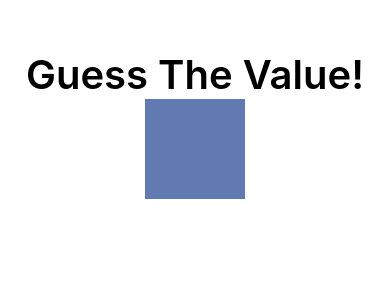
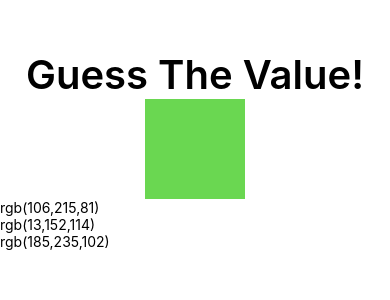
Before and after one commit to JesseKartabani/rgb-color-guesser, a React Native app: screen / in a window 390 px wide. Shown: the top 300 px of the page. Built offline with nearby package versions, Linux system fonts and the light colour scheme.

Commit message:
Complete logic

```diff
--- a/components/ColorGuess.js
+++ b/components/ColorGuess.js
@@ -1,12 +1,15 @@
-import { StyleSheet, Text, View } from "react-native";
+import { StyleSheet, Text, View, TouchableOpacity } from "react-native";
 import React, { useEffect, useState } from "react";
 import { SafeAreaView } from "react-native-safe-area-context";
 
 const ColorGuess = () => {
   // Track if users answer is correct
-  const [correctAnswer, setCorrectAnswer] = useState([false]);
-  // State of color
+  const [correctAnswer, setCorrectAnswer] = useState(["false"]);
+  // State of colors
   const [color, setColor] = useState([]);
+  const [fakeColor, setFakeColor] = useState([]);
+  const [fakeColor1, setFakeColor1] = useState([]);
+  const [answers, setAnswers] = useState([]);
 
   // Generate random number
   function randomNum(min, max) {
@@ -14,16 +17,42 @@ const ColorGuess = () => {
   }
 
   // Generate random color
-  function randomColor() {
+  function randomColors(state) {
     const r = randomNum(0, 255);
     const g = randomNum(0, 255);
     const b = randomNum(0, 255);
-    setColor(`rgb(${r},${g},${b})`);
+    state(`rgb(${r},${g},${b})`);
   }
 
+  // Check if user gets correct answer
+  function checkAnswer(answer) {
+    // If correct randomize colors again
+    if (answer == color) {
+      setCorrectAnswer("true");
+      randomColors(setColor);
+      randomColors(setFakeColor);
+      randomColors(setFakeColor1);
+    } else {
+      setCorrectAnswer("false");
+    }
+  }
+  // Set random colors on startup
   useEffect(() => {
-    randomColor();
+    randomColors(setColor);
+    randomColors(setFakeColor);
+    randomColors(setFakeColor1);
   }, []);
+
+  // Randomly sort colors in array each time new ones are generated
+  useEffect(() => {
+    // Sorted into random order
+    setAnswers([color, fakeColor, fakeColor1].sort(() => 0.5 - Math.random()));
+  }, [color]);
+
+  //console.log(color);
+  //console.log(fakeColor);
+  //console.log(fakeColor1);
+  //console.log(answers);
 
   return (
     <SafeAreaView>
@@ -36,10 +65,44 @@ const ColorGuess = () => {
           alignSelf: "center",
         }}
       ></View>
+
+      {/* Display text if user gets answer correct */}
+      <View>{correctAnswer == "true" && <Text>Correct</Text>}</View>
+
+      <View styles={styles.answers}>
+        <TouchableOpacity
+          onPress={async () => {
+            checkAnswer(answers[0]);
+          }}
+        >
+          <Text>{answers[0]}</Text>
+        </TouchableOpacity>
+
+        <TouchableOpacity
+          onPress={async () => {
+            checkAnswer(answers[1]);
+          }}
+        >
+          <Text>{answers[1]}</Text>
+        </TouchableOpacity>
+
+        <TouchableOpacity
+          onPress={async () => {
+            checkAnswer(answers[2]);
+          }}
+        >
+          <Text>{answers[2]}</Text>
+        </TouchableOpacity>
+      </View>
     </SafeAreaView>
   );
 };
 
 export default ColorGuess;
 
-const styles = StyleSheet.create({});
+const styles = StyleSheet.create({
+  answers: {
+    width: 100,
+    height: 100,
+  },
+});
```
